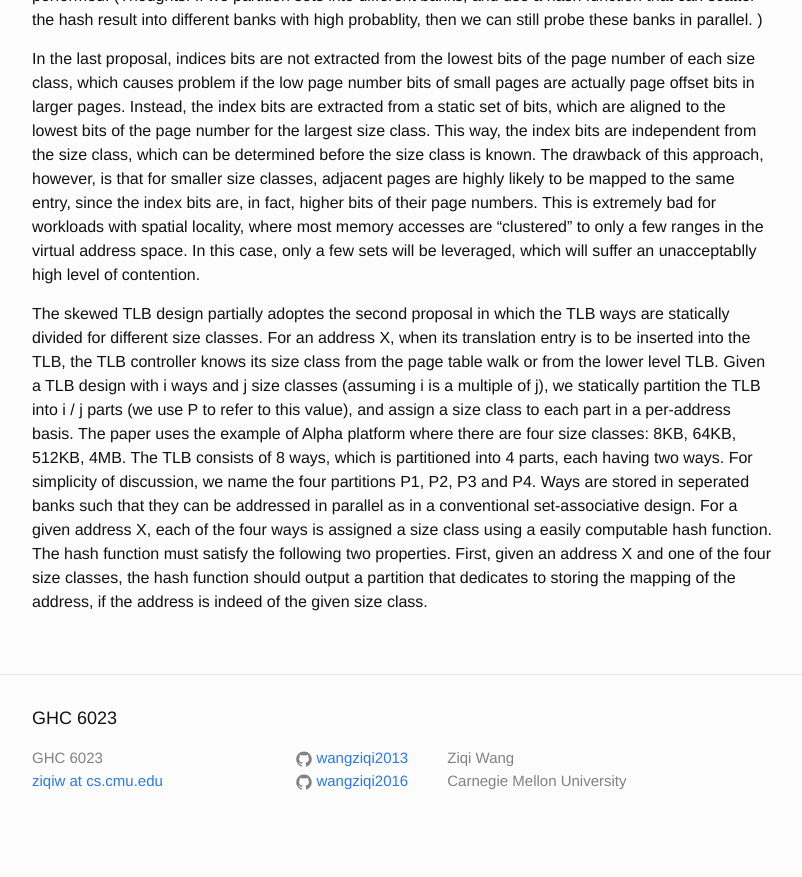
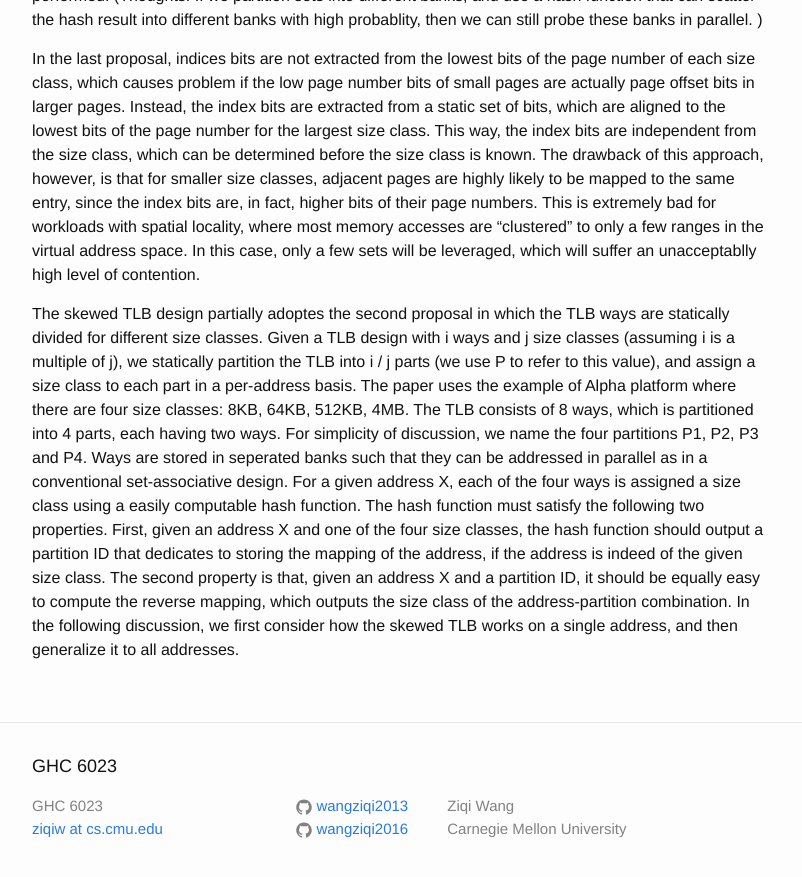
Before and after one commit to wangziqi2013/wangziqi2013.github.io, a Jekyll site: the page built from _posts/2020-06-21-skewed-tlb.markdown, in a window 1280 px wide and 900 px high, scrolled down 1273 px. Shown: the top 877 px of the window, without its empty margins (238-1040 px from the left). Built offline with Jekyll 4.4.1, drawn with Linux system fonts in a browser that asks for light colours; before the commit the page ends 2125 px from its top, so only the background shows below that.

Commit message:
Finish layout

```diff
--- a/_posts/2020-06-21-skewed-tlb.markdown
+++ b/_posts/2020-06-21-skewed-tlb.markdown
@@ -58,8 +58,7 @@ of their page numbers. This is extremely bad for workloads with spatial locality
 which will suffer an unacceptablly high level of contention.
 
 The skewed TLB design partially adoptes the second proposal in which the TLB ways are statically divided for different
-size classes. For an address X, when its translation entry is to be inserted into the TLB, the TLB controller knows
-its size class from the page table walk or from the lower level TLB. Given a TLB design with i ways and j size classes
+size classes. Given a TLB design with i ways and j size classes
 (assuming i is a multiple of j), we statically partition the TLB into i / j parts (we use P to refer to this value),
 and assign a size class to each part in a per-address basis. The paper uses the example of Alpha platform where
 there are four size classes: 8KB, 64KB, 512KB, 4MB. The TLB consists of 8 ways, which is partitioned into 4 parts,
@@ -67,5 +66,9 @@ each having two ways. For simplicity of discussion, we name the four partitions
 Ways are stored in seperated banks such that they can be addressed in parallel as in a conventional set-associative design.
 For a given address X, each of the four ways is assigned a size class using a easily computable hash function.
 The hash function must satisfy the following two properties. First, given an address X and one of the four size
-classes, the hash function should output a partition that dedicates to storing the mapping of the address, if the
-address is indeed of the given size class.
+classes, the hash function should output a partition ID that dedicates to storing the mapping of the address, if the
+address is indeed of the given size class. The second property is that, given an address X and a partition ID,
+it should be equally easy to compute the reverse mapping, which outputs the size class of the address-partition
+combination.
+In the following discussion, we first consider how the skewed TLB works on a single address, and then generalize
+it to all addresses.
```
